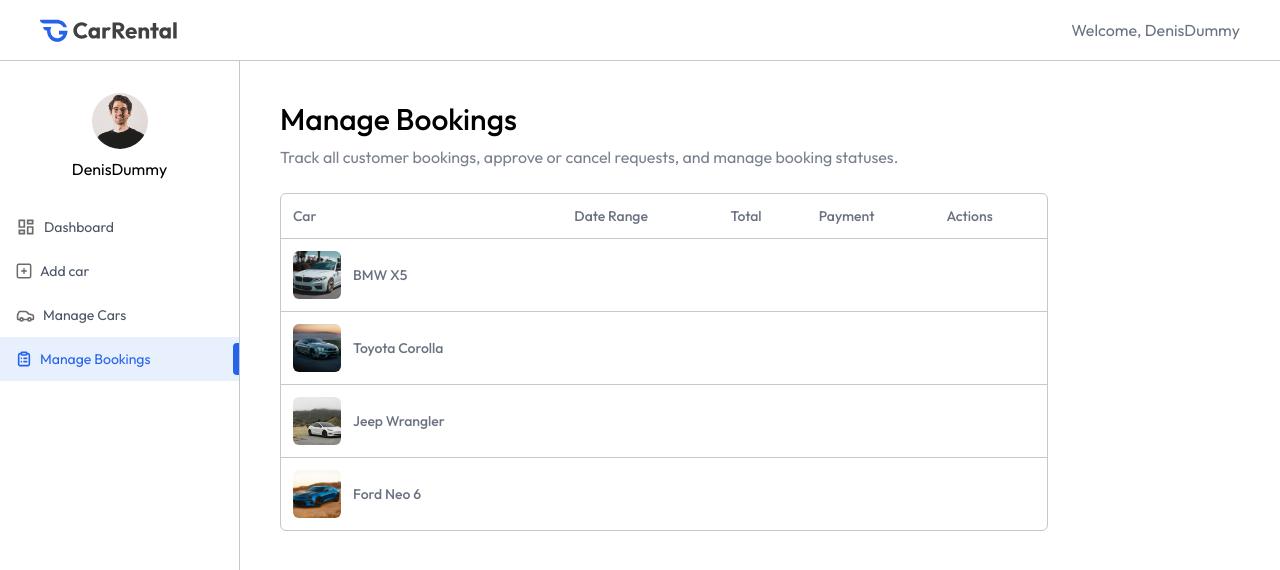
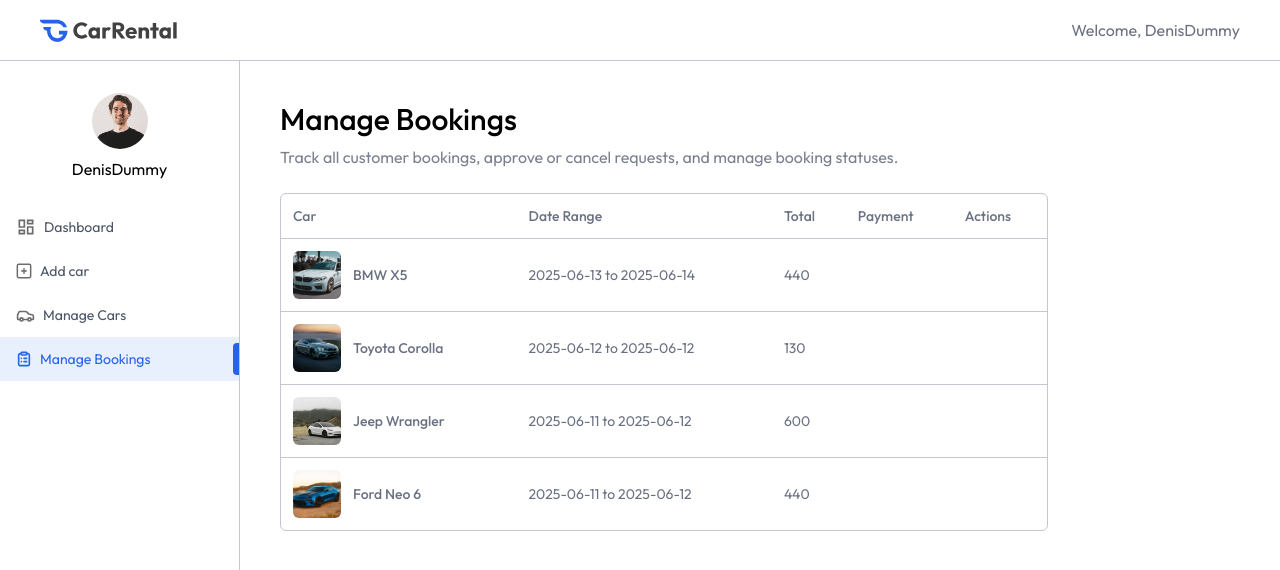
Before and after one commit to denisdiaconu/car-rental-booking, a React (Vite) app in the folder client/: page /owner/manage-bookings in a window 1280 px wide. Shown: the top 570 px of the page. Built offline with nearby package versions, Linux system fonts and the light colour scheme.

Commit message:
Add date range total price to manage bookings page

```diff
--- a/client/src/pages/owner/ManageBookings.jsx
+++ b/client/src/pages/owner/ManageBookings.jsx
@@ -1,4 +1,4 @@
-import React, { useEffect, useState } from 'react'
+import React, { useEffect, useState } from 'react';
 import { dummyMyBookingsData } from '../../assets/assets';
 import Title from '../../components/owner/Title';
 
@@ -8,11 +8,11 @@
 
   const fetchOwnerBookings = async () => {
     setBookings(dummyMyBookingsData);
-  }
+  };
 
   useEffect(() => {
     fetchOwnerBookings();
-  },[])
+  }, []);
 
   return (
     <div className="px-4 pt-10 md:px-10 w-full">
@@ -33,10 +33,26 @@
           </thead>
           <tbody>
             {bookings.map((booking, index) => (
-              <tr key={index} className="border-t border-borderColor text-gray-500">
-                <td className='p-3 flex items-center gap-3'>
-                  <img src={booking.car.image} alt="car" className='h-12 w-12 aspect-square rounded-md object-cover'/>
-                  <p className='font-medium max-md:hidden'>{booking.car.brand} {booking.car.model}</p>
+              <tr
+                key={index}
+                className="border-t border-borderColor text-gray-500"
+              >
+                <td className="p-3 flex items-center gap-3">
+                  <img
+                    src={booking.car.image}
+                    alt="car"
+                    className="h-12 w-12 aspect-square rounded-md object-cover"
+                  />
+                  <p className="font-medium max-md:hidden">
+                    {booking.car.brand} {booking.car.model}
+                  </p>
+                </td>
+                <td className="p-3 max-md:hidden">
+                  {booking.pickupDate.split('T')[0]} to{' '}
+                  {booking.returnDate.split('T')[0]}
+                </td>
+                <td className='p-3'>
+                  {currency}{booking.price}
                 </td>
               </tr>
             ))}
@@ -44,7 +60,7 @@
         </table>
       </div>
     </div>
-  )
-}
+  );
+};
 
-export default ManageBookings
+export default ManageBookings;
```
